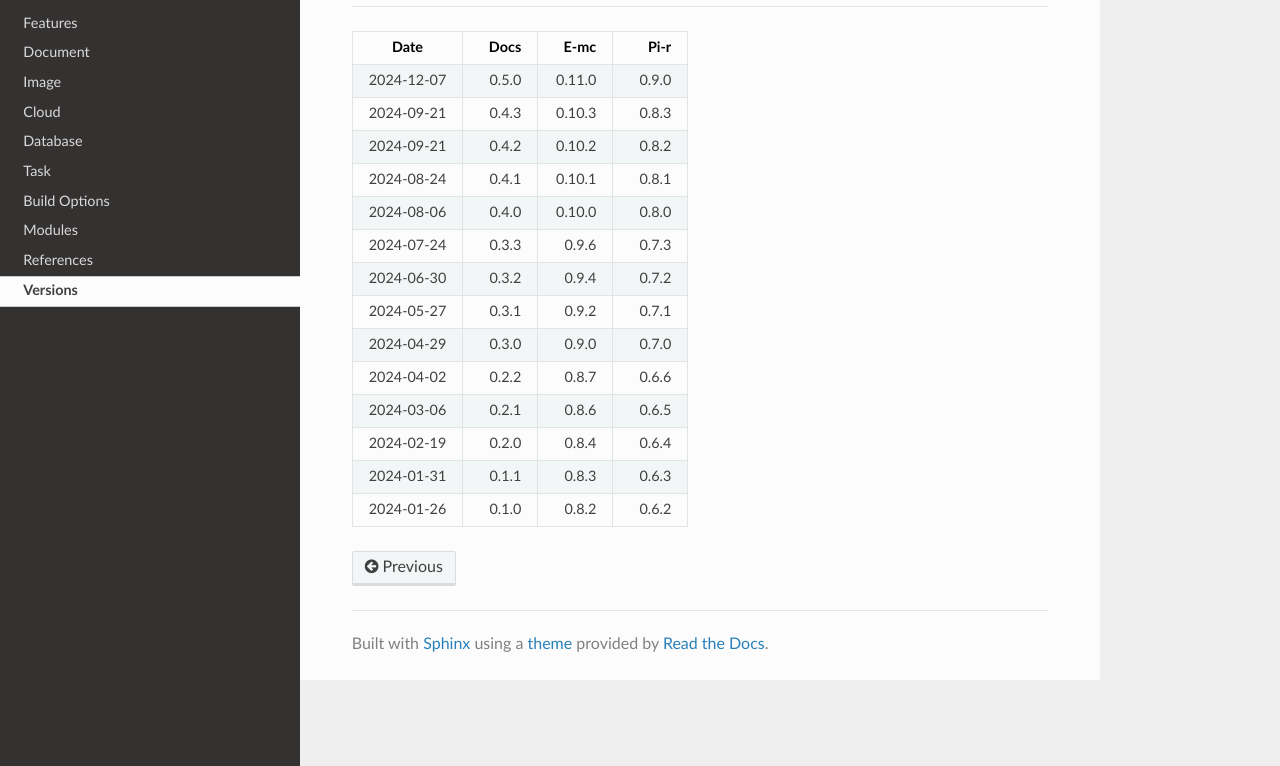
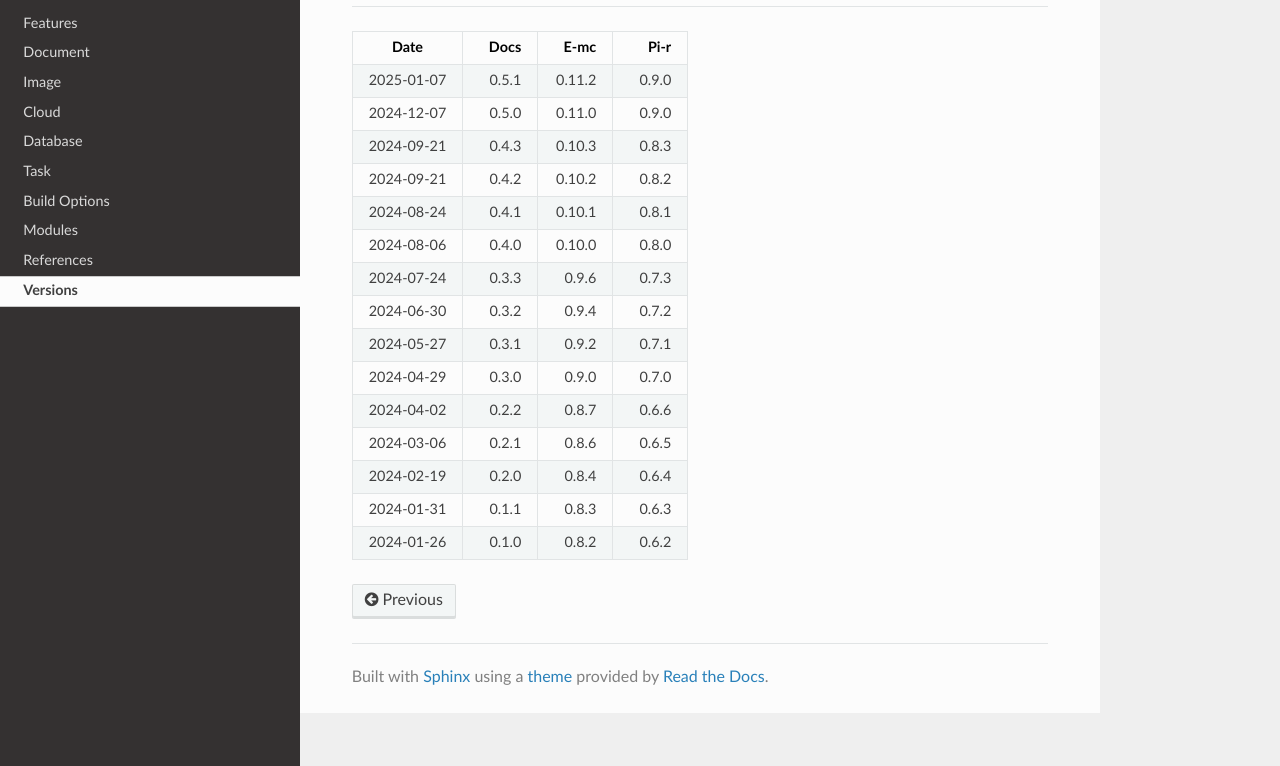
Before and after one commit to anpham6/chrome-docs, a Sphinx documentation site: the page built from source/versions.rst, in a window 1280 px wide, cut to the strip 134-900 px from the top of the page. Built offline with Sphinx 7.4.7 and the Read the Docs theme 3.1.0, drawn with Linux system fonts in a browser that asks for light colours.

Commit message:
Publish: chrome-docs @ 0.5.1 [e-mc 0.11.2] [pi-r 0.9.0]

```diff
--- a/source/conf.py
+++ b/source/conf.py
@@ -7,9 +7,9 @@
 # https://www.sphinx-doc.org/en/master/usage/configuration.html#project-information
 
 project = 'E-mc'
-copyright = 'squared 2024'
+copyright = 'squared 2025'
 author = 'An Pham'
-release = '0.11.1'
+release = '0.11.2'
 
 # -- General configuration ---------------------------------------------------
 # https://www.sphinx-doc.org/en/master/usage/configuration.html#general-configuration
--- a/source/index.rst
+++ b/source/index.rst
@@ -23,7 +23,7 @@ Examples use **squared** :alt:`5` and **chrome** as the reference framework. The
 NodeJS 16 LTS
 =============
 
-- `0.11.1 <https://github.com/anpham6/e-mc/releases/tag/v0.11.1>`_
+- `0.11.2 <https://github.com/anpham6/e-mc/releases/tag/v0.11.2>`_
 
 NodeJS 16
 =========
--- a/source/versions.rst
+++ b/source/versions.rst
@@ -7,6 +7,7 @@ Versions
 ========== ======== ======== ========
    Date      Docs      E-mc     Pi-r
 ========== ======== ======== ========
+2025-01-07    0.5.1   0.11.2    0.9.0
 2024-12-07    0.5.0   0.11.0    0.9.0
 2024-09-21    0.4.3   0.10.3    0.8.3
 2024-09-21    0.4.2   0.10.2    0.8.2
```
Also changed, not shown: README.md (+1 -0 lines).
